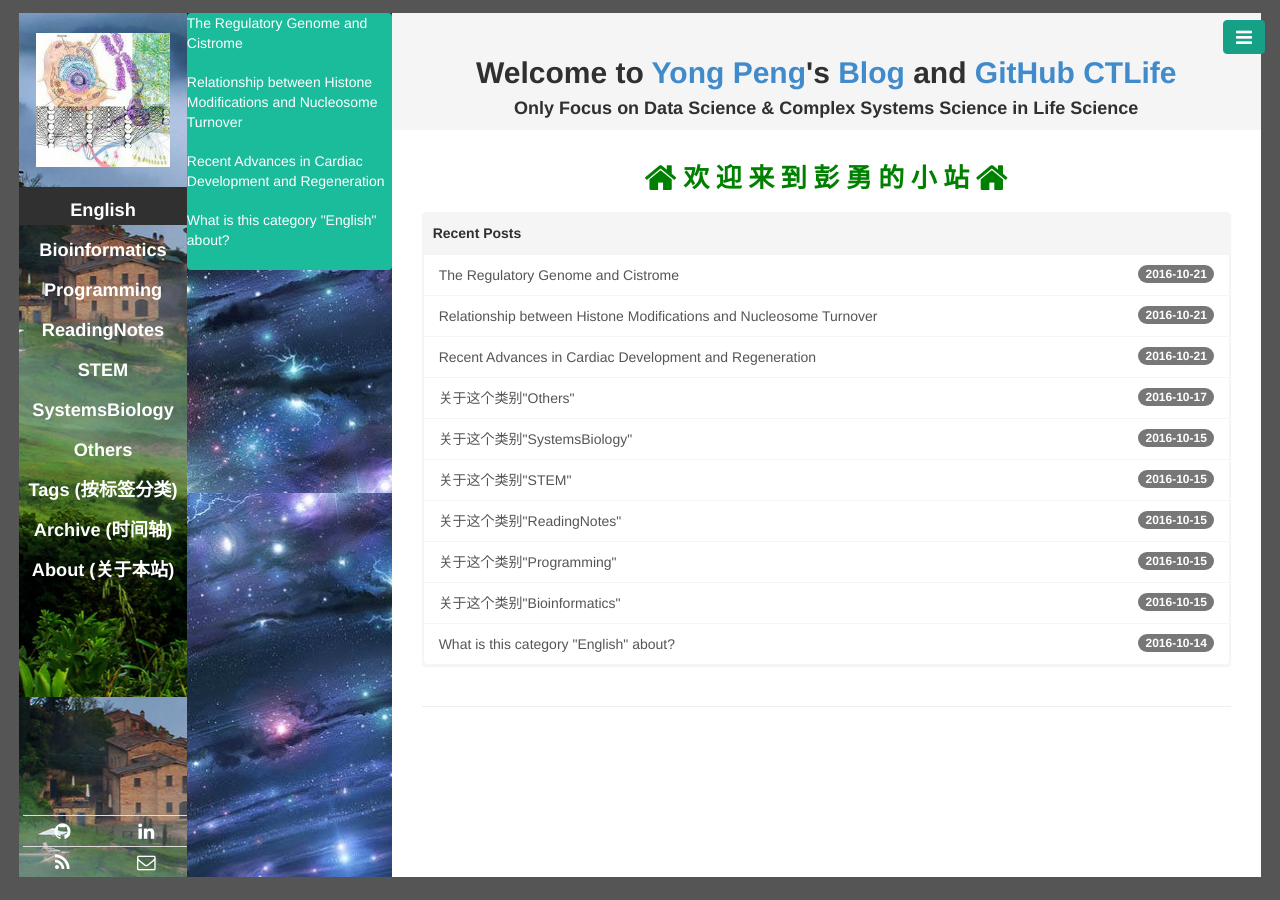
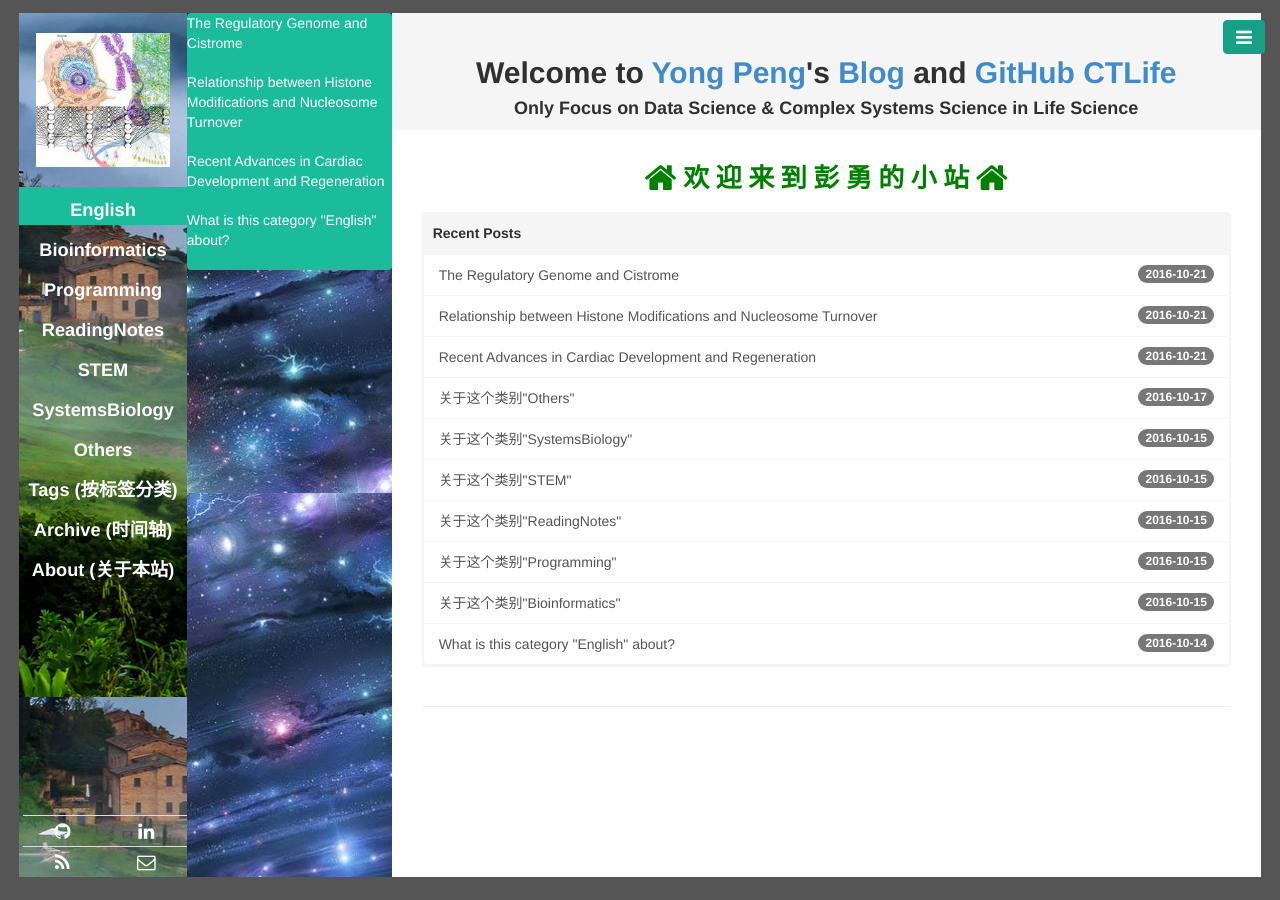
Before and after one commit to CTLife/CTLife.github.io, a Jekyll site: the page built from index.html, in a window 1280 px wide. Built offline with Jekyll 4.4.1, drawn with Linux system fonts in a browser that asks for light colours; Markdown is read by kramdown in place of the engine named in the settings; the list of posts is cut into pages by our own code.

Commit message:
Update base.css

```diff
--- a/public/css/base.css
+++ b/public/css/base.css
@@ -48,7 +48,7 @@ body, html {
 
 .aside1 > .nav-pills>li.active>a ,.nav-pills>li.active>a:hover,.nav-pills>li.active>a:focus {
   color: #fff;
-  background-color: 1ABC9C;
+  background-color: #1ABC9C;
 }
 
 .avatar {  /* 顶部图片 */
```
